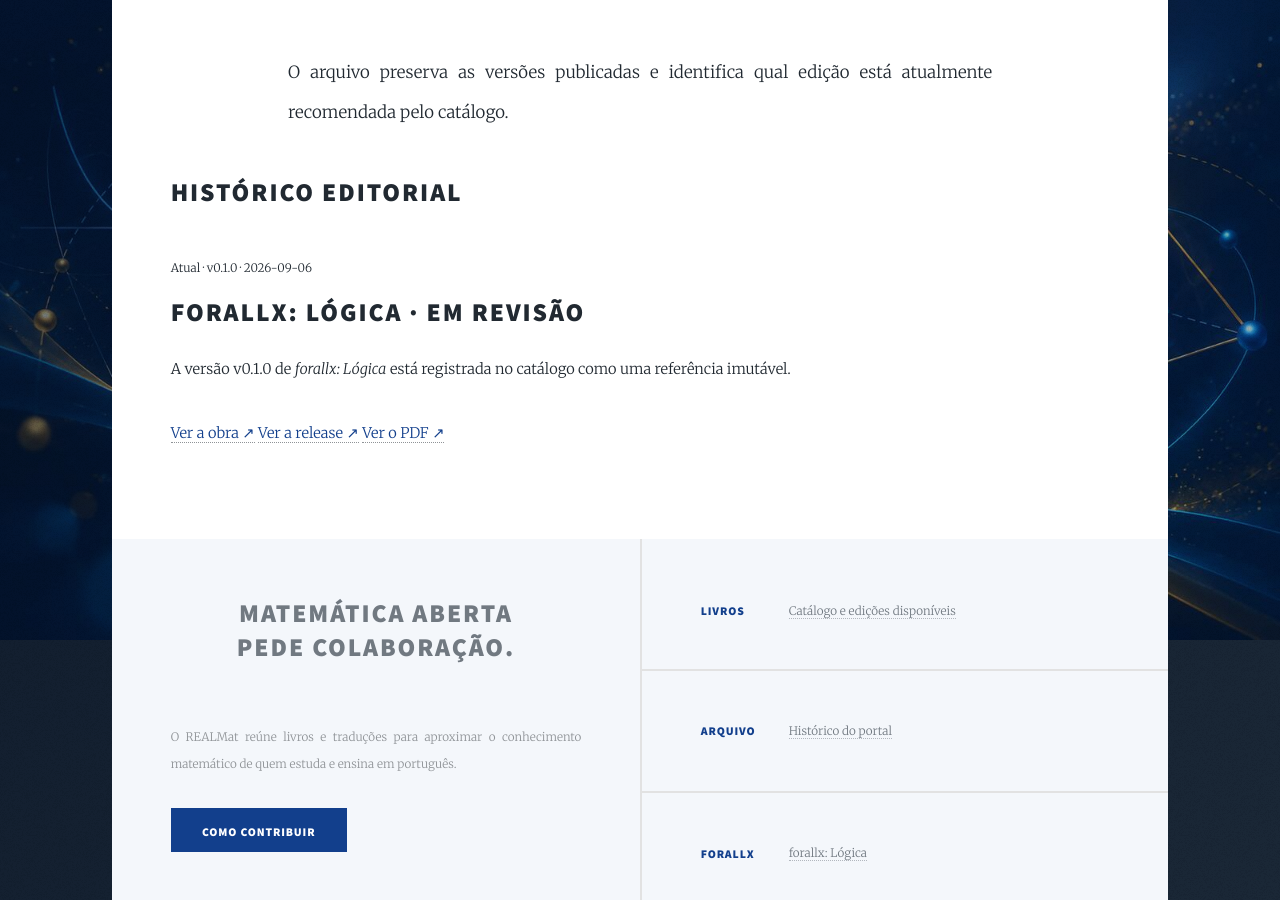
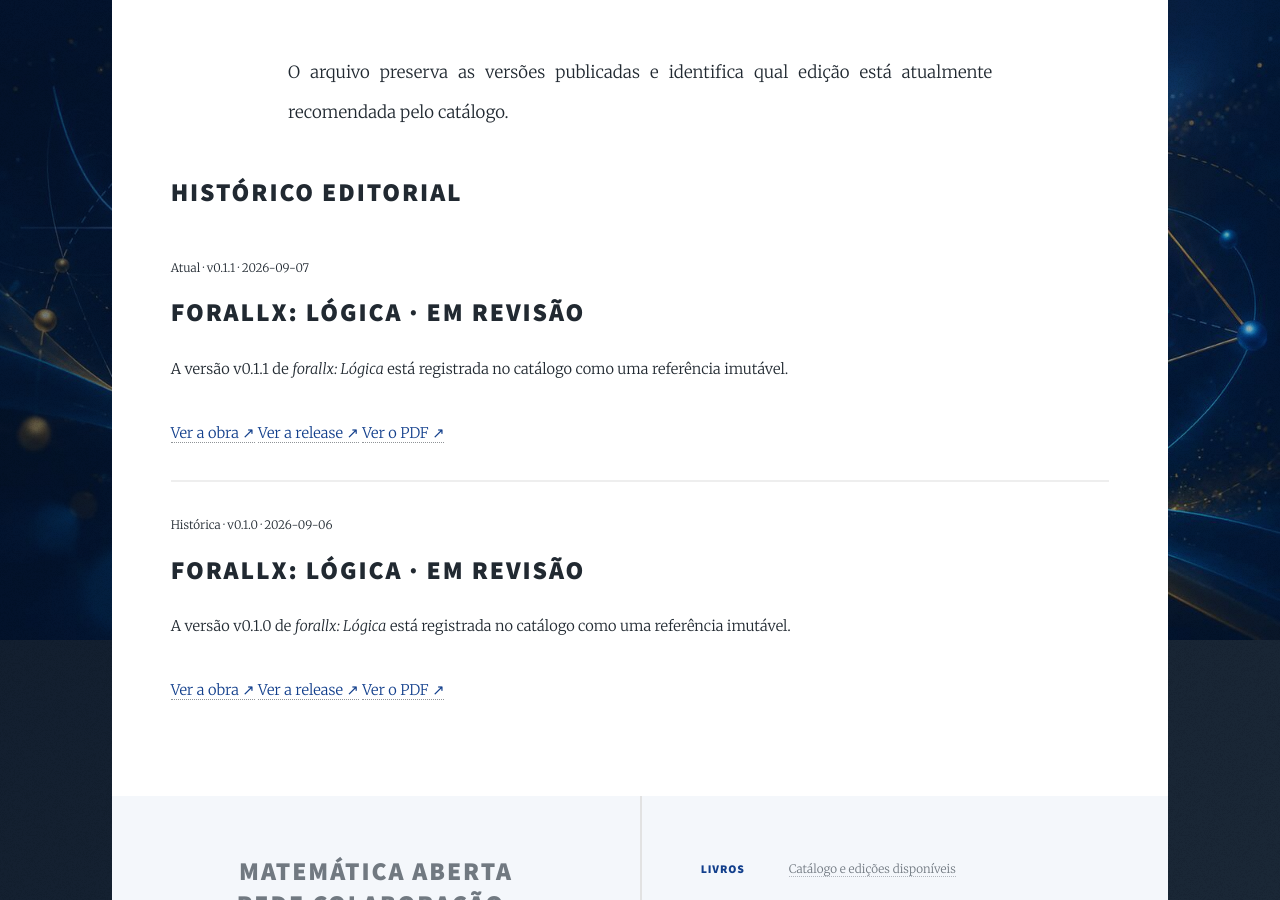
Before and after one commit to projetorealmat/projetorealmat.github.io, a Jekyll site: the page built from _pages/arquivo.md, in a window 1280 px wide and 900 px high, scrolled down 566 px. Built offline with Jekyll 4.4.1, drawn with Linux system fonts in a browser that asks for light colours.

Commit message:
chore(catalog): add forallx v0.1.1 release

```diff
--- a/_data/books.json
+++ b/_data/books.json
@@ -4,8 +4,19 @@
     "title": "forallx: Lógica",
     "short_title": "forallx",
     "subject": "lógica formal",
-    "current_version": "v0.1.0",
+    "current_version": "v0.1.1",
     "releases": [
+      {
+        "version": "v0.1.1",
+        "status": "em revisão",
+        "repository": "projetorealmat/forallx",
+        "ref": "v0.1.1",
+        "release_url": "https://github.com/projetorealmat/forallx/releases/tag/v0.1.1",
+        "pdf_url": "https://github.com/projetorealmat/forallx/releases/download/v0.1.1/forallx.pdf",
+        "pdf_path": "/assets/books/forallx/v0.1.1/forallx.pdf",
+        "sha256": "1c3fc82a2299fd07d6c93b9691e5897ba34c3742f30a1f2a3c20ff01786cd3d9",
+        "release_date": "2026-09-07"
+      },
       {
         "version": "v0.1.0",
         "status": "em revisão",
```
